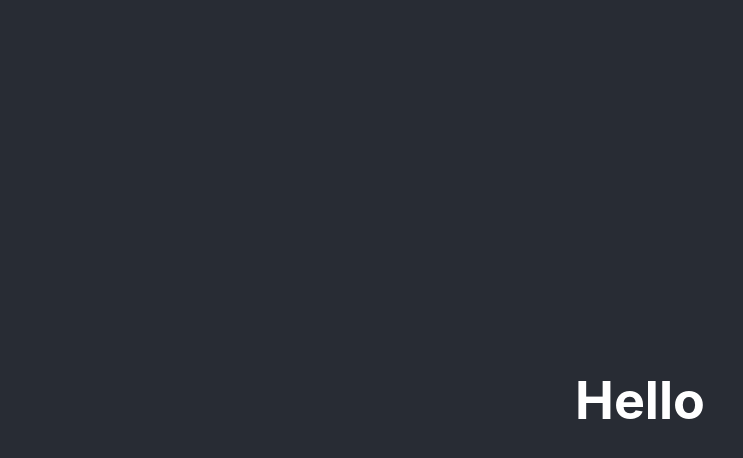
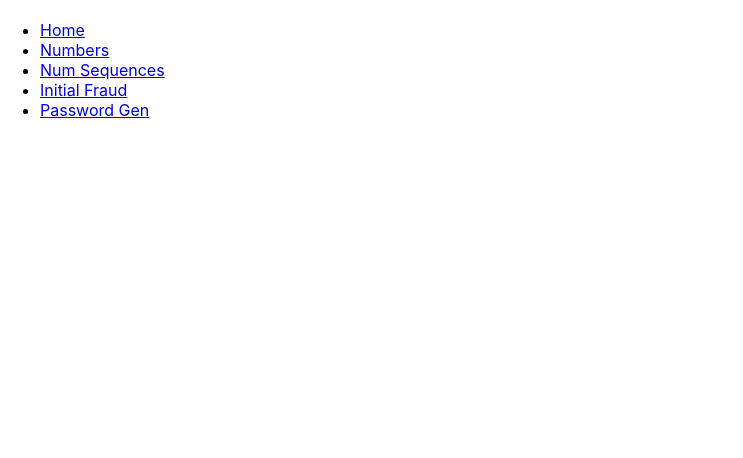
Before and after one commit to MelvinPeepers/tools, a React (Create React App) app in the folder my-app/: page / in a window 1280 px wide. Shown: the top 458 px of the page, without its empty margins (0-743 px from the left). Built offline with nearby package versions, Linux system fonts and the light colour scheme.

Commit message:
Setup Navbar component

```diff
--- a/my-app/public/index.html
+++ b/my-app/public/index.html
@@ -5,39 +5,19 @@
     <link rel="icon" href="%PUBLIC_URL%/favicon.ico" />
     <meta name="viewport" content="width=device-width, initial-scale=1" />
     <meta name="theme-color" content="#000000" />
-    <meta
-      name="description"
-      content="Web site created using create-react-app"
-    />
+    <meta name="description" content="Tools for Support" />
     <link rel="apple-touch-icon" href="%PUBLIC_URL%/logo192.png" />
-    <!--
-      manifest.json provides metadata used when your web app is installed on a
-      user's mobile device or desktop. See https://developers.google.com/web/fundamentals/web-app-manifest/
-    -->
+
     <link rel="manifest" href="%PUBLIC_URL%/manifest.json" />
-    <!--
-      Notice the use of %PUBLIC_URL% in the tags above.
-      It will be replaced with the URL of the `public` folder during the build.
-      Only files inside the `public` folder can be referenced from the HTML.
 
-      Unlike "/favicon.ico" or "favicon.ico", "%PUBLIC_URL%/favicon.ico" will
-      work correctly both with client-side routing and a non-root public URL.
-      Learn how to configure a non-root public URL by running `npm run build`.
-    -->
-    <title>React App</title>
+    <title>Tools</title>
   </head>
   <body>
     <noscript>You need to enable JavaScript to run this app.</noscript>
     <div id="root"></div>
-    <!--
-      This HTML file is a template.
-      If you open it directly in the browser, you will see an empty page.
-
-      You can add webfonts, meta tags, or analytics to this file.
-      The build step will place the bundled scripts into the <body> tag.
-
-      To begin the development, run `npm start` or `yarn start`.
-      To create a production bundle, use `npm run build` or `yarn build`.
-    -->
   </body>
+  <script
+    src="https://kit.fontawesome.com/568865f506.js"
+    crossorigin="anonymous"
+  ></script>
 </html>
--- a/my-app/src/App.js
+++ b/my-app/src/App.js
@@ -1,12 +1,14 @@
-import './App.css';
+import { BrowserRouter as Router } from 'react-router-dom';
+import Navbar from './components/layout/Navbar';
 
 function App() {
+
   return (
+    <Router>
     <div className="App">
-      <header className="App-header">
-        <h1>Hello</h1>
-      </header>
+      <Navbar />
     </div>
+    </Router>
   );
 }
 
--- /dev/null
+++ b/my-app/src/components/layout/Navbar.js
@@ -0,0 +1,31 @@
+import React from 'react';
+import { Link } from 'react-router-dom';
+
+const Navbar = () =>  {
+  return (
+    <nav className='navbar bg-primary'>
+        <h1>
+
+        </h1>
+        <ul>
+          <li>
+            <Link to='/'>Home</Link>
+          </li>
+          <li>
+            <Link to='/numbers'>Numbers</Link>
+          </li>
+          <li>
+            <Link to='/numSequences'>Num Sequences</Link>
+          </li>
+          <li>
+            <Link to='/initialFraud'>Initial Fraud</Link>
+          </li>
+          <li>
+            <Link to='/passwordGen'>Password Gen</Link>
+          </li>
+        </ul>
+      </nav>
+  )
+}
+
+export default Navbar
```
Also changed, not shown: my-app/src/spinner.gif (added).
